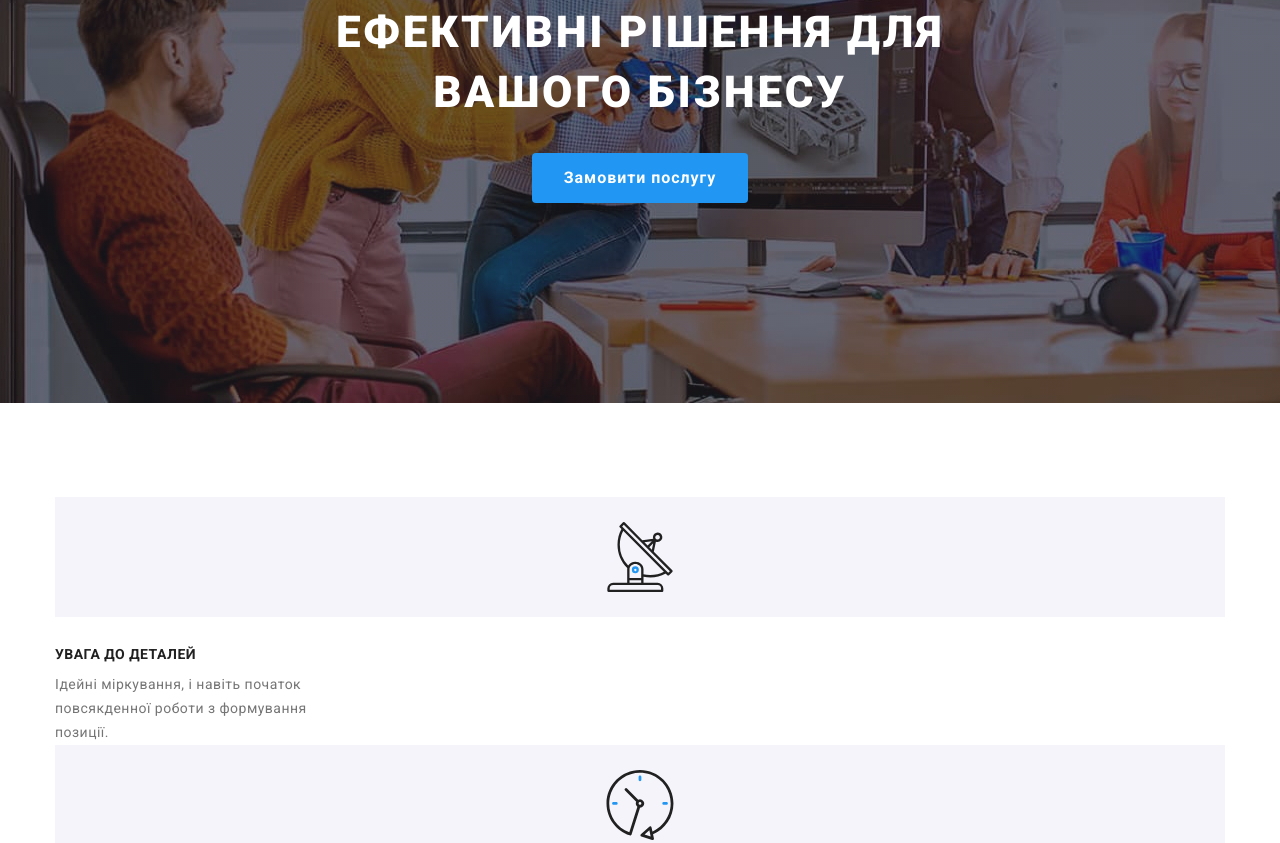
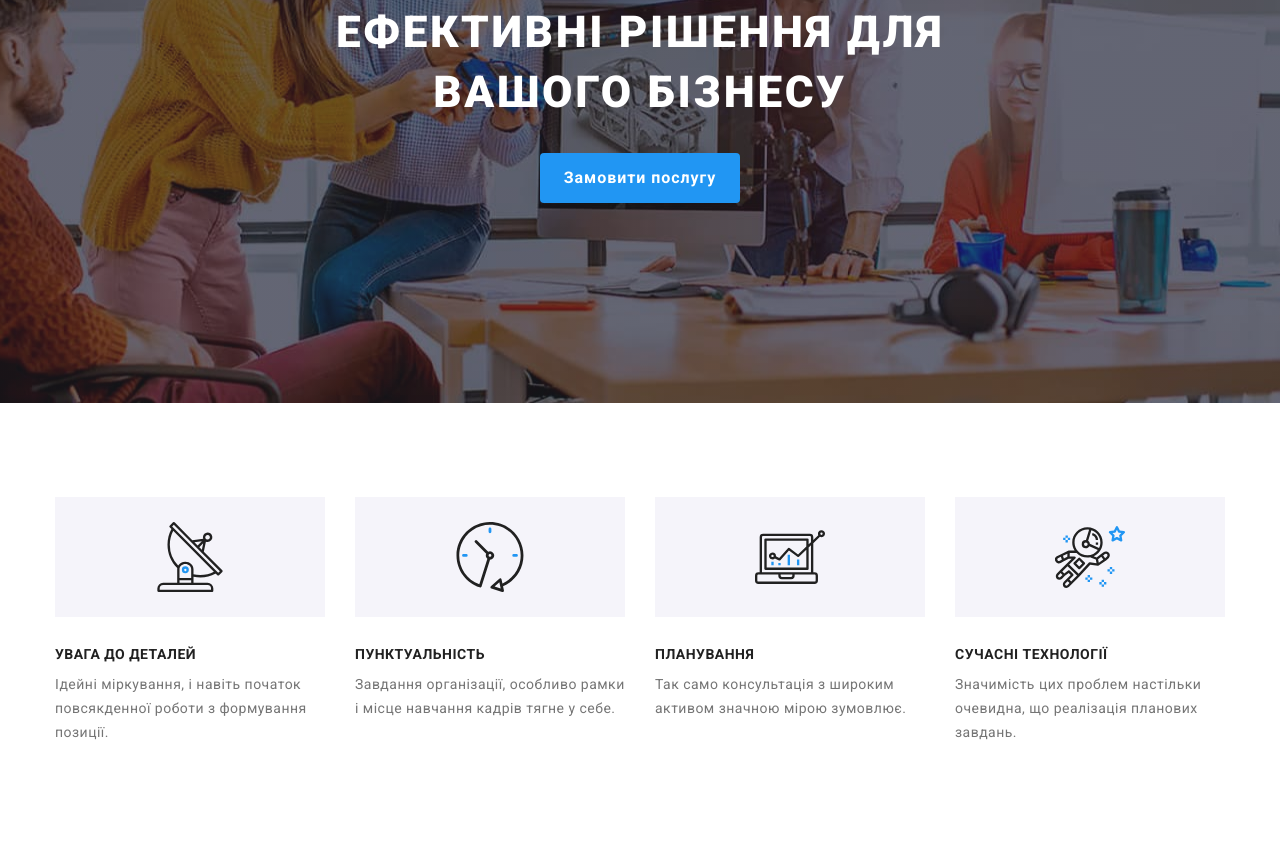
Before and after one commit to aleks-martyn/goit-markup-hw-04, a plain HTML site: page index.html in a window 1280 px wide. Shown: the part 282-1125 px from the top of the page. Drawn offline with nearby package versions, Linux system fonts and the light colour scheme.

Commit message:
Корегує стилі та класи.

```diff
--- a/css/styles.css
+++ b/css/styles.css
@@ -1,31 +1,35 @@
 /* ---Основний колір тексту #757575--- */
-/* ---Вторинний колір тексту rgba(255, 255, 255, 0.6)--- */
+/* ---Вторинний колір тексту rgb(255 255 255 / .6)--- */
 /* ---Колір тексту заголовків #212121--- */
-/* ---Акцентний колір #2196F3--- */
-/* ---Первинний колір фону #FFFFFF--- */
-/* ---Вторинний колір фону #2F303A--- */
-/* ---Додатковий колір фону #F5F4FA--- */
+/* ---Акцентний колір #2196f3--- */
+/* ---Первинний колір фону #fff--- */
+/* ---Вторинний колір фону #2f303a--- */
+/* ---Додатковий колір фону #f5f4fa--- */
 /* ---Колір межі хедеру і картки члена команди #ececec--- */
-/* ---Колір межі картки портфоліо #eeeeee--- */
+/* ---Колір межі картки портфоліо #eee--- */
 /* ---Колір фону активної кнопки #188ce8--- */
-/* ---Колір посилань на соц. мережі #AFB1B8--- */
-/* ---Колір фону посилань на соц. мережі в футері rgba(255, 255, 255, 0.1)--- */
-/* ---Колір градієнту в секції hero rgba(47, 48, 58, 0.4)--- */
+/* ---Колір посилань на соц. мережі #afb1b8--- */
+/* ---Колір фону посилань на соц. мережі в футері rgb(255 255 255 / .1)--- */
+/* ---Колір градієнту в секції hero rgb(47 48 58 / .4)--- */
+/* ---Тінь картки члена команди 0px 1px 3px rgb(0 0 0 / .12),
+    0px 1px 1px rgb(0 0 0 / .14), 0px 2px 1px rgb(0 0 0 / .2)--- */
 
 :root {
   --primary-text-color: #757575;
   --secondary-text-color: rgb(255 255 255 / 0.6);
   --title-text-color: #212121;
   --accent-color: #2196f3;
-  --primary-bg-color: #ffffff;
+  --primary-bg-color: #fff;
   --secondary-bg-color: #2f303a;
   --additional-bg-color: #f5f4fa;
   --primary-border-color: #ececec;
-  --secondary-border-color: #eeeeee;
+  --secondary-border-color: #eee;
   --button-active-color: #188ce8;
   --social-link-color: #afb1b8;
   --bg-footer-icon-color: rgb(255 255 255 / 0.1);
   --hero-grad-color: rgb(47 48 58 / 0.4);
+  --team-item-shadow: 0px 1px 3px rgb(0 0 0 / 0.12),
+    0px 1px 1px rgb(0 0 0 / 0.14), 0px 2px 1px rgb(0 0 0 / 0.2);
 }
 
 body {
@@ -78,7 +82,7 @@ ul {
 
 .header-container {
   display: flex;
-  align-items: center;
+  justify-content: space-between;
 }
 
 /* ---navigation--- */
@@ -157,31 +161,46 @@ ul {
 
 /* ---hero--- */
 
+.hero {
+  padding-top: 200px;
+  padding-bottom: 200px;
+  text-align: center;
+  background-image: linear-gradient(
+      var(--hero-grad-color),
+      var(--hero-grad-color)
+    ),
+    url(../images/bg-img-hero.jpg);
+  background-repeat: no-repeat;
+  background-position: top;
+  background-size: cover;
+  background-color: var(--secondary-bg-color);
+}
+
 .hero-title {
   margin-left: auto;
   margin-right: auto;
   margin-bottom: 30px;
   max-width: 696px;
-  color: var(--primary-bg-color);
   font-weight: 900;
   font-size: 44px;
   line-height: 1.36;
   letter-spacing: 0.06em;
+  color: var(--primary-bg-color);
   text-transform: uppercase;
 }
 
-.hero {
-  max-width: 1600px;
-  height: 600px;
-  padding-top: 200px;
-  padding-bottom: 200px;
-  background-image: linear-gradient(
-      var(--hero-grad-color),
-      var(--hero-grad-color)
-    ),
-    url(../images/bg-img-hero.jpg);
-  background-color: var(--secondary-bg-color);
-  text-align: center;
+.hero-button {
+  padding: 10px 24px;
+  font-weight: 700;
+  line-height: 1.88;
+  letter-spacing: 0.06em;
+  color: var(--primary-bg-color);
+  background-color: var(--accent-color);
+}
+
+.hero-button:hover,
+.hero-button:focus {
+  background-color: var(--button-active-color);
 }
 
 /* ---section--- */
@@ -191,7 +210,11 @@ ul {
   padding-bottom: 94px;
 }
 
-.works-section {
+.section.colored {
+  background-color: var(--additional-bg-color);
+}
+
+.section.no-padding {
   padding-top: 0;
 }
 
@@ -205,19 +228,19 @@ ul {
 
 .section-title {
   margin-bottom: 50px;
-  color: var(--title-text-color);
   font-size: 36px;
   line-height: 1.17;
+  color: var(--title-text-color);
   text-align: center;
 }
 
 .visually-hidden {
   position: absolute;
+  margin: -1px;
+  padding: 0;
   width: 1px;
   height: 1px;
-  margin: -1px;
   border: 0;
-  padding: 0;
   white-space: nowrap;
   clip-path: inset(100%);
   overflow: hidden;
@@ -225,29 +248,32 @@ ul {
 
 /* ---features--- */
 
-.feature-thumb {
-  display: flex;
-  justify-content: center;
-  background-color: var(--additional-bg-color);
-  margin-bottom: 30px;
-  padding-top: 25px;
-  padding-bottom: 25px;
-}
-
-.feature.list {
+.features {
   display: flex;
   gap: 30px;
 }
 
-.feature .title {
+.feature-item {
+  flex-basis: calc((100% - 3 * 30px) / 4);
+}
+
+.feature-thumb {
+  display: flex;
+  justify-content: center;
+  margin-bottom: 30px;
+  padding-top: 25px;
+  padding-bottom: 25px;
+  background-color: var(--additional-bg-color);
+}
+
+.feature-subtitle {
   margin-bottom: 10px;
-  color: var(--title-text-color);
   font-size: 14px;
   line-height: 1.14;
+  color: var(--title-text-color);
 }
 
 .feature-text {
-  max-width: 270px;
   font-size: 14px;
   line-height: 1.71;
 }
@@ -271,14 +297,12 @@ ul {
 }
 
 .team .item {
-  flex-basis: calc((100%-90px) / 4);
   border-right: 1px solid var(--primary-border-color);
   border-bottom: 1px solid var(--primary-border-color);
   border-left: 1px solid var(--primary-border-color);
   border-bottom-right-radius: 4px;
   border-bottom-left-radius: 4px;
-  box-shadow: 0px 1px 3px rgb(0 0 0 / 0.12), 0px 1px 1px rgb(0 0 0 / 0.14),
-    0px 2px 1px rgb(0 0 0 / 0.2);
+  box-shadow: var(--team-item-shadow);
 }
 
 .title-text {
--- a/index.html
+++ b/index.html
@@ -70,65 +70,67 @@
       <section class="hero">
         <div class="container">
           <h1 class="hero-title">Ефективні рішення для вашого бізнесу</h1>
-          <button type="button" class="button secondary pointer">
-            Замовити послугу
-          </button>
+          <button class="hero-button" type="button">Замовити послугу</button>
         </div>
       </section>
 
       <!--Особливості-->
-      <section class="feature-section section">
+      <section class="section">
         <div class="container">
           <h2 class="section-title visually-hidden">
             Перелік ефективних рішень
           </h2>
 
-          <ul class="feature">
-            <li>
+          <ul class="features">
+            <li class="feature-item">
               <div class="feature-thumb">
                 <svg class="feature-icon" width="70" height="70">
                   <use href="./images/symbol-defs.svg#icon-antenna"></use>
                 </svg>
               </div>
-              <h3 class="title">УВАГА ДО ДЕТАЛЕЙ</h3>
+
+              <h3 class="feature-subtitle">УВАГА ДО ДЕТАЛЕЙ</h3>
               <p class="feature-text">
                 Ідейні міркування, і навіть початок повсякденної роботи з
                 формування позиції.
               </p>
             </li>
 
-            <li>
+            <li class="feature-item">
               <div class="feature-thumb">
                 <svg class="feature-icon" width="70" height="70">
                   <use href="./images/symbol-defs.svg#icon-clock"></use>
                 </svg>
               </div>
-              <h3 class="title">ПУНКТУАЛЬНІСТЬ</h3>
+
+              <h3 class="feature-subtitle">ПУНКТУАЛЬНІСТЬ</h3>
               <p class="feature-text">
                 Завдання організації, особливо рамки і місце навчання кадрів
                 тягне у себе.
               </p>
             </li>
 
-            <li>
+            <li class="feature-item">
               <div class="feature-thumb">
                 <svg class="feature-icon" width="70" height="70">
                   <use href="./images/symbol-defs.svg#icon-diagram"></use>
                 </svg>
               </div>
-              <h3 class="title">ПЛАНУВАННЯ</h3>
+
+              <h3 class="feature-subtitle">ПЛАНУВАННЯ</h3>
               <p class="feature-text">
                 Так само консультація з широким активом значною мірою зумовлює.
               </p>
             </li>
 
-            <li>
+            <li class="feature-item">
               <div class="feature-thumb">
                 <svg class="feature-icon" width="70" height="70">
                   <use href="./images/symbol-defs.svg#icon-astronaut"></use>
                 </svg>
               </div>
-              <h3 class="title">СУЧАСНІ ТЕХНОЛОГІЇ</h3>
+
+              <h3 class="feature-subtitle">СУЧАСНІ ТЕХНОЛОГІЇ</h3>
               <p class="feature-text">
                 Значимість цих проблем настільки очевидна, що реалізація
                 планових завдань.
```
